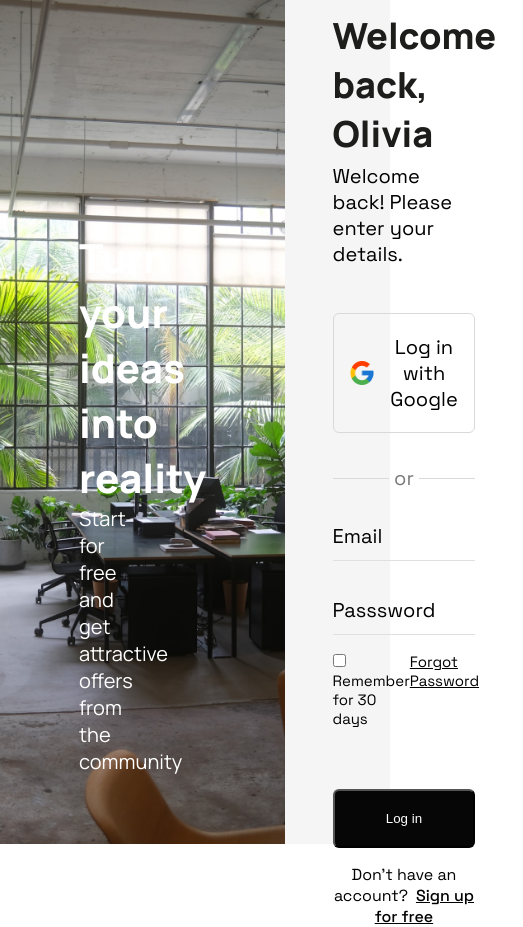
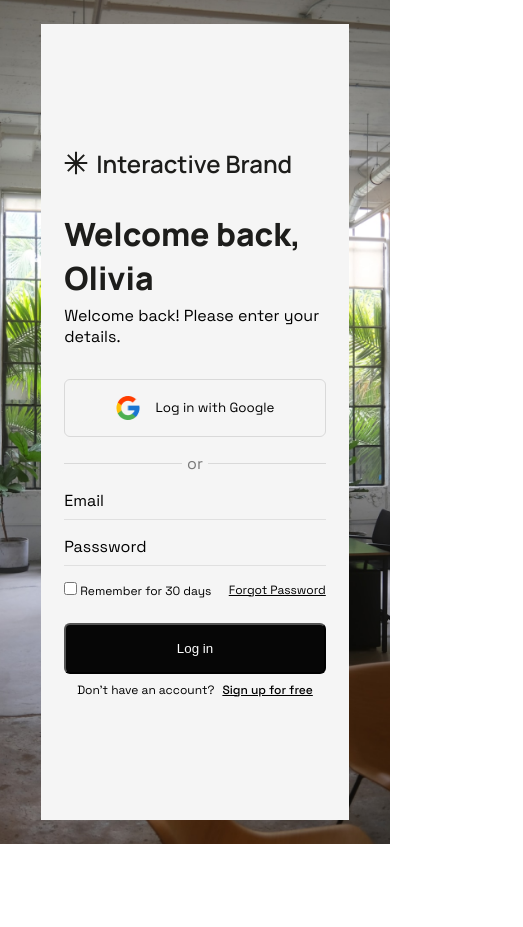
Before and after one commit to alyonaandreeva/login_page, a plain HTML site: page index.html in a window 390 px wide. Shown: the whole page, 523 px wide, since content can reach past the window. After the commit the page ends 844 px from the top, so only its background shows below. Drawn offline with Linux system fonts and the light colour scheme.

Commit message:
added media queries for all screens

```diff
--- a/style.css
+++ b/style.css
@@ -61,11 +61,6 @@ main {
     font-weight: 800;
 }
 
-.text__subtagline {
-    font-size: 1.25rem;
-    font-weight: 400;
-}
-
 .form-side {
     flex-basis: 50%;
     display: flex;
@@ -88,7 +83,6 @@ main {
 .brand-name {
     width: 60%;
     font-weight: 600;
-    font-size: 1.25rem;
     color: #1D1D1B;
     font-family: 'Manrope', sans-serif;
     /* top: 1rem;
@@ -124,10 +118,6 @@ main {
     font-family: 'Manrope', sans-serif;
 }
 
-.form-container__greeting-small {
-    font-size: 1.25rem;
-}
-
 .forms {
     width: 100%;
 }
@@ -142,7 +132,6 @@ main {
     border: 1px solid #D9D9D9;
     border-radius: 6px;
     padding: 1.25rem 2.25rem;
-    font-size: 1.25rem;
     display: flex;
     align-items: center;
     justify-content: center;
@@ -247,7 +236,7 @@ input {
 .login-form__login-btn:hover {
     background: transparent;
     border: 2px solid #060606;
-    color:#000;
+    color: #000;
 }
 
 .login-form__sign-up {
@@ -256,8 +245,124 @@ input {
     font-size: 1rem;
 }
 
-.login-form__sign-up > a {
+.login-form__sign-up>a {
     color: #000;
     font-weight: 500;
     margin-left: 0.5rem;
 }
+
+@media (min-width: 1921px) {
+
+    .brand-name,
+    .form-container {
+        width: 75%;
+    }
+
+    .form-container__greeting-big,
+    .text__tagline {
+        font-size: 4rem;
+    }
+}
+
+@media (max-width: 1439px) and (min-width: 768px) {
+
+    .pic-side {
+        width: 40%
+    }
+
+    .form-side {
+        width: 60%;
+    }
+}
+
+@media (max-width: 1439px) {
+    body,
+    .login-form__input::placeholder,
+    .login-form__input {
+        font-size: 1rem;
+    }
+
+    .form-container__greeting-big,
+    .text__tagline {
+        font-size: 2rem;
+    }
+
+    .login-form__sign-up,
+    .login-form__options,
+    .login-form__help {
+        font-size: 0.75rem;
+    }
+
+    .form-container__greeting,
+    .form-side__brand-name {
+        margin-bottom: 2rem;
+    }
+
+    .forms__google-form-btn {
+        margin-bottom: 1rem;
+    }
+
+    .forms__divider {
+        margin-bottom: 0.5rem;
+    }
+
+    .login-form__input {
+        margin: 0;
+        padding: 0.5rem 0;
+    }
+
+    .login-form__options {
+        margin: 1rem 0 1.5rem 0;
+    }
+
+    .login-form__sign-up {
+        margin-top: 0.5rem;
+    }
+
+    .google-form-btn,
+    .login-form__login-btn {
+        padding: 1rem 2.25rem;
+    }
+}
+
+@media (max-width: 768px) {
+    .pic-side {
+        display: none;
+    }
+
+    .login-page {
+        width: 100%;
+        padding: 1.5rem;
+        justify-content: center;
+        background-image: url('./image/Rectangle\ 1.png');
+        background-size: cover;
+        background-position: center;
+    }
+
+    .form-side {
+        flex-basis: unset;
+        background-color: #F5F5F5;
+        width: 65%;
+    }
+
+    .brand-name,
+    .form-container {
+        width: 85%;
+    }
+
+    .form-side {
+        padding: 1.5rem 0;
+    }
+}
+
+@media (max-width: 620px) {
+    .form-side {
+        width: 80%;
+    }
+}
+
+@media (max-width: 425px) {
+    .form-side {
+        width: 90%;
+    }
+}
```
